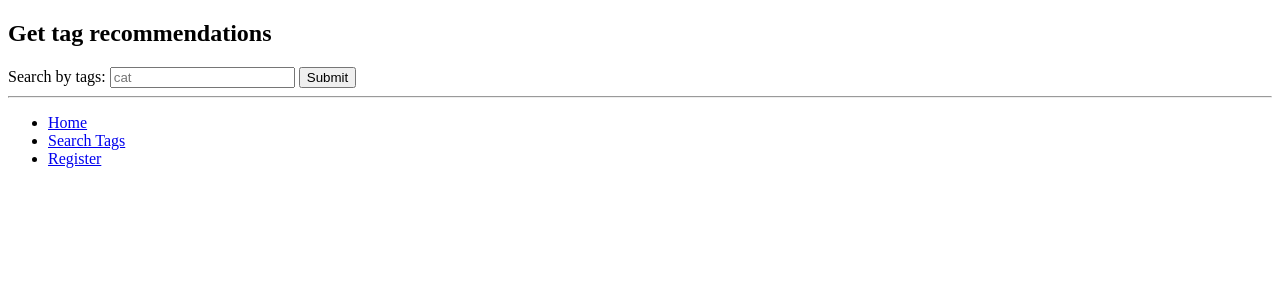
After one commit to dorrubin/mysql-photosharing, a Flask app: page /recommendations in a window 1280 px wide. The commit adds this page. Shown: the top 300 px of the page. Run offline with Flask 2, Linux system fonts and the light colour scheme; data comes from the database, SQL or seed files in the repository; both versions use the stored data as it was after the commit.

Commit message:
can get recommended tags from tags

```diff
--- a/app.py
+++ b/app.py
@@ -594,7 +594,6 @@ def getPhotosFromMultipleTags(tags):
                     {0}
                 ) AS C) AS D;
             """.format(middle)
-    embed()
     cursor.execute(query)
     return cursor.fetchall()
 
@@ -616,6 +615,42 @@ def specific_tag(page_id):
         return render_template('tags.html', pageid=page_id, photos=tagged_photos)
 
 
+def getRecoFromMultipleTags(tags):
+    cursor = conn.cursor()
+    list_tags = tags.split('+')
+    queries = []
+    for i in range(len(list_tags)):
+        # get user email of users who are not friends with the logged in user
+        temp = """  (SELECT photo_id
+                    FROM Photo_Tag
+                    WHERE word = '{0}')
+                """.format(list_tags[i])
+        queries.append(temp)
+    #end for
+    middle = 'UNION \n'.join(queries)
+    query = """ SELECT word, count(word)
+                FROM Photo_Tag NATURAL JOIN
+                (SELECT DISTINCT photo_id FROM(
+                    {0}
+                ) AS C) AS D
+                GROUP BY word
+                ORDER BY count(word) DESC;
+                LIMIT 5;
+            """.format(middle)
+    cursor.execute(query)
+    return cursor.fetchall()
+
+@app.route('/recommendations', methods=['GET', 'POST'])
+def reco():
+    if flask.request.method == 'GET':
+        return render_template('recommendations.html')
+    raw_tags = flask.request.form['tag_reco']
+    list_tags = raw_tags.split()
+    tags = '+'.join(list_tags)
+    user_reco = getRecoFromMultipleTags(tags)
+    return render_template('recommendations.html', recos=user_reco)
+
+
 @app.route("/", methods=['GET'])
 def hello():
     all_albums = getAllAlbums()
--- a/templates/hello.html
+++ b/templates/hello.html
@@ -18,5 +18,7 @@
 <hr>
 <ul>
     <li><a href='/'>Home</a></li>
-    <li><a href='/register'>register</a> </li>
+    <li><a href='/register'>Register</a> </li>
+    <li><a href='/tags'>Search</a> </li>
+    <li><a href='/recommendations'>Recommendations</a> </li>
 </ul>
--- /dev/null
+++ b/templates/recommendations.html
@@ -0,0 +1,30 @@
+<!doctype html>
+
+<title>Photoshare</title>
+
+<h2>Get tag recommendations</h2>
+
+
+<form action='recommendations' method='POST'>
+    <label for="tag_reco">Search by tags:</label>
+    <input type='text' name='tag_reco' placeholder='cat'></input>
+    <input type='submit' name='submit'></input>
+</form>
+
+{% if recos %}
+    <ol>
+    {% for reco in recos %}
+        <li>
+            <p>{{reco[0]}} --- {{reco[1]}}</p>
+        </li>
+    {% endfor %}
+    </ol>
+{% endif %}
+
+<hr>
+<ul>
+    <li><a href='/'>Home</a></li>
+    <li><a href='/tags'>Search Tags</a> </li>
+    <li><a href='/register'>Register</a> </li>
+
+</ul>
--- a/templates/tags.html
+++ b/templates/tags.html
@@ -19,10 +19,11 @@
     </ul>
     {% elif not photos and not pageid %}
     <form action='tags' method='POST'>
-        <label for="tag_search">Search for tags:</label>
+        <label for="tag_search">Search by tags:</label>
         <input type='text' name='tag_search' placeholder='boo'></input>
         <input type='submit' name='submit'></input>
     </form>
+    <br>
     {% else %}
     <p>Sorry no pictures to show here</p>
 {% endif %}
```
Also changed, not shown: schema.sql (+28 -3 lines), README.md.
